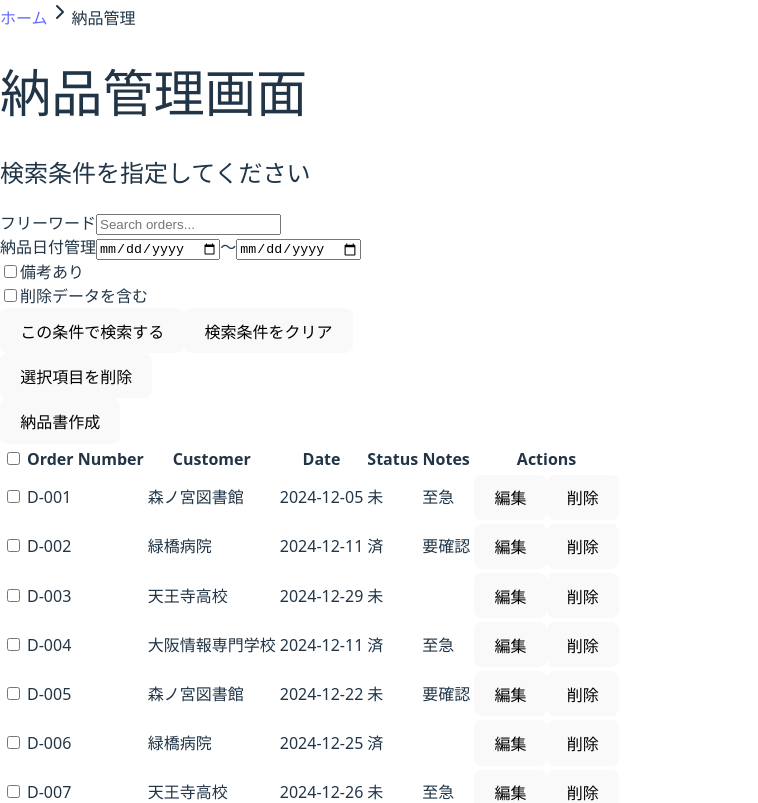
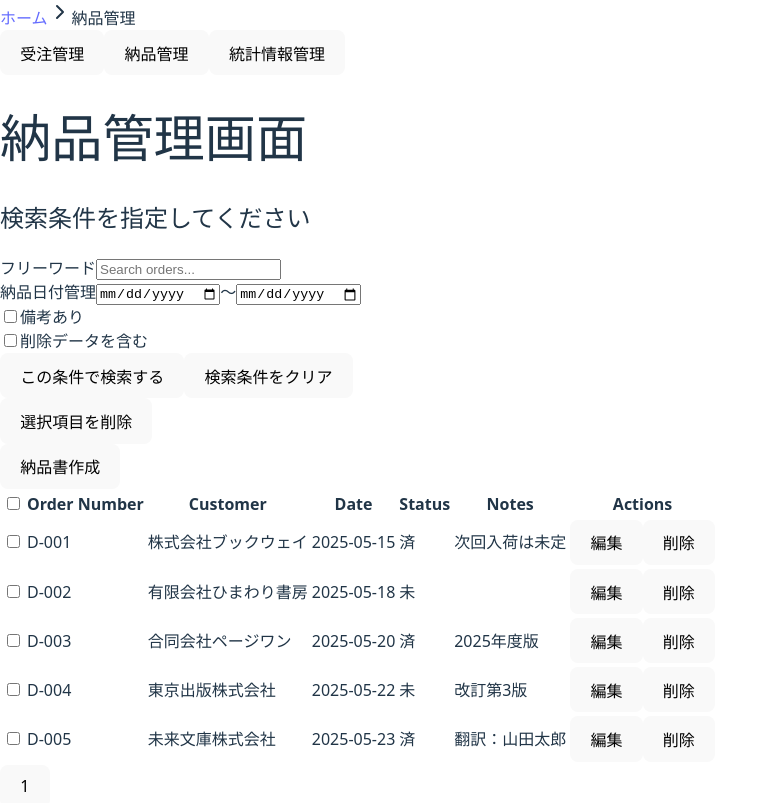
Before and after one commit to sugichan-a/SystemDev_teamD, a React (Vite) app in the folder frontend/: page /deliveries in a window 1280 px wide. Shown: the top 803 px of the page, without its empty margins (0-758 px from the left). Built offline with nearby package versions, Linux system fonts and the light colour scheme.

Commit message:
conponent headernav追加

```diff
--- a/frontend/src/Pages/DeliveryListPage.jsx
+++ b/frontend/src/Pages/DeliveryListPage.jsx
@@ -1,3 +1,4 @@
+// 納品管理画面のコンポーネント
 import React, { useState, useMemo } from 'react';
 import { useNavigate } from 'react-router-dom';
 import Button from '../components/Button';
@@ -5,34 +6,25 @@ import SearchInput from '../components/SearchInput';
 import Checkbox from '../components/Checkbox';
 import DateInput from '../components/DateInput';
 import OrderTable from '../components/OrderTable';
+import rawData from '../components/info_order.json';
+import HeaderNav from '../components/HeaderNav';
 
-const generateDummyOrders = (count) => {
-  const customers = ['大阪情報専門学校', '森ノ宮図書館', '緑橋病院', '天王寺高校'];
-  const statuses = ['済', '未'];
-  const notes = ['', '至急', '要確認'];
-
-  const orders = [];
-  for (let i = 1; i <= count; i++) {
-    const date = new Date(2024, 11, Math.floor(Math.random() * 30) + 1);
-    const formattedDate = date.toISOString().split('T')[0];
-
-    orders.push({
-      id: i,
-      orderNumber: `D-${String(i).padStart(3, '0')}`,
-      customer: customers[i % customers.length],
-      date: formattedDate,
-      status: statuses[i % statuses.length],
-      notes: notes[i % notes.length],
-      deleted: i % 10 === 0,
-    });
-  }
-  return orders;
+// JSONデータを表示用に変換する（idやorderNumberを追加）
+const transformData = (data) => {
+  return data.map((item, index) => ({
+    id: index + 1,
+    orderNumber: `D-${String(index + 1).padStart(3, '0')}`,
+    customer: item.delivery_name,
+    date: item.order_date,
+    status: index % 2 === 0 ? '済' : '未', // 偶数番目を"済"、奇数番目を"未"にする仮実装
+    notes: item.remarks || '',
+  }));
 };
 
 const DeliveryListPage = () => {
   const navigate = useNavigate();
   const ordersPerPage = 50;
-  const [orders] = useState(generateDummyOrders(150));
+  const [orders] = useState(transformData(rawData));
   const [searchText, setSearchText] = useState('');
   const [fromDate, setFromDate] = useState('');
   const [toDate, setToDate] = useState('');
@@ -42,6 +34,7 @@ const DeliveryListPage = () => {
   const [filteredOrders, setFilteredOrders] = useState(orders);
   const [checkedItems, setCheckedItems] = useState([]);
 
+  // 検索ボタンを押した時のフィルター処理
   const handleSearch = () => {
     const filtered = orders.filter((order) => {
       const matchesText =
@@ -65,6 +58,7 @@ const DeliveryListPage = () => {
     setCurrentPage(1);
   };
 
+  // 検索条件クリア処理
   const handleClearConditions = () => {
     setSearchText('');
     setFromDate('');
@@ -75,6 +69,7 @@ const DeliveryListPage = () => {
     setCurrentPage(1);
   };
 
+  // ページネーション：現在表示する50件を切り出す
   const currentOrders = useMemo(() => {
     const start = (currentPage - 1) * ordersPerPage;
     const end = start + ordersPerPage;
@@ -83,20 +78,24 @@ const DeliveryListPage = () => {
 
   const totalPages = Math.ceil(filteredOrders.length / ordersPerPage);
 
+  // 個別削除処理
   const handleDelete = (id) => {
     setFilteredOrders(prev => prev.filter(order => order.id !== id));
   };
 
+  // 編集ページへ遷移
   const handleEdit = (id) => {
     navigate(`/deliveries/edit/${id}`);
   };
 
+  // チェックボックス：1件の選択
   const handleCheckItem = (id) => {
     setCheckedItems((prev) =>
       prev.includes(id) ? prev.filter((i) => i !== id) : [...prev, id]
     );
   };
 
+  // チェックボックス：全選択
   const handleCheckAll = (e) => {
     if (e.target.checked) {
       setCheckedItems(currentOrders.map((o) => o.id));
@@ -105,6 +104,7 @@ const DeliveryListPage = () => {
     }
   };
 
+  // チェックされた行を一括削除
   const handleBulkDelete = () => {
     if (checkedItems.length === 0) return alert('削除対象が選択されていません');
     if (window.confirm(`${checkedItems.length} 件を削除しますか？`)) {
@@ -116,16 +116,22 @@ const DeliveryListPage = () => {
 
   return (
     <div className="p-6 max-w-6xl mx-auto font-roboto">
+      {/* ナビゲーションボタン（受注・納品・統計） */}
+      <HeaderNav />
+
       <h1 className="text-2xl font-bold mb-6">納品管理画面</h1>
 
+      {/* 検索条件エリア */}
       <div className="bg-gray-100 p-4 rounded-md mb-6 space-y-4">
         <h2 className="text-lg font-semibold text-gray-700">検索条件を指定してください</h2>
 
+        {/* フリーワード検索 */}
         <div className="space-y-2">
           <label className="block text-sm font-medium text-gray-700">フリーワード</label>
           <SearchInput value={searchText} onChange={(e) => setSearchText(e.target.value)} />
         </div>
 
+        {/* 日付検索 */}
         <div className="flex items-center gap-4">
           <span className="text-sm text-gray-700">納品日付管理</span>
           <DateInput value={fromDate} onChange={(e) => setFromDate(e.target.value)} />
@@ -133,17 +139,20 @@ const DeliveryListPage = () => {
           <DateInput value={toDate} onChange={(e) => setToDate(e.target.value)} />
         </div>
 
+        {/* チェック条件 */}
         <div className="flex items-center gap-6">
           <Checkbox label="備考あり" checked={hasNotes} onChange={(e) => setHasNotes(e.target.checked)} name="hasNotes" />
           <Checkbox label="削除データを含む" checked={includeDeleted} onChange={(e) => setIncludeDeleted(e.target.checked)} name="includeDeleted" />
         </div>
 
+        {/* 検索ボタンとリセットボタン */}
         <div className="flex justify-center gap-4">
           <Button onClick={handleSearch} className="bg-pink-500 hover:bg-pink-600">この条件で検索する</Button>
           <Button onClick={handleClearConditions} className="bg-gray-400">検索条件をクリア</Button>
         </div>
       </div>
 
+      {/* 操作ボタン：一括削除と納品書作成 */}
       <div className="flex justify-between items-center mb-4">
         <div className="flex gap-2">
           <Button className="bg-red-500" onClick={handleBulkDelete}>選択項目を削除</Button>
@@ -153,6 +162,7 @@ const DeliveryListPage = () => {
         </div>
       </div>
 
+      {/* テーブル表示エリア */}
       <OrderTable
         orders={currentOrders}
         onDelete={handleDelete}
@@ -164,6 +174,7 @@ const DeliveryListPage = () => {
         checkedItems={checkedItems}
       />
 
+      {/* ページネーション */}
       <div className="flex justify-center mt-6 gap-2">
         {Array.from({ length: totalPages }, (_, i) => (
           <button
--- /dev/null
+++ b/frontend/src/components/HeaderNav.jsx
@@ -0,0 +1,17 @@
+import React from 'react';
+import { useNavigate } from 'react-router-dom';
+import Button from './Button';
+
+const HeaderNav = () => {
+  const navigate = useNavigate();
+
+  return (
+    <div className="flex gap-4 bg-gray-100 px-6 py-3 border-b mb-4">
+      <Button onClick={() => navigate('/orders')}>受注管理</Button>
+      <Button onClick={() => navigate('/deliveries')}>納品管理</Button>
+      <Button onClick={() => navigate('/stats')}>統計情報管理</Button>
+    </div>
+  );
+};
+
+export default HeaderNav;
```
